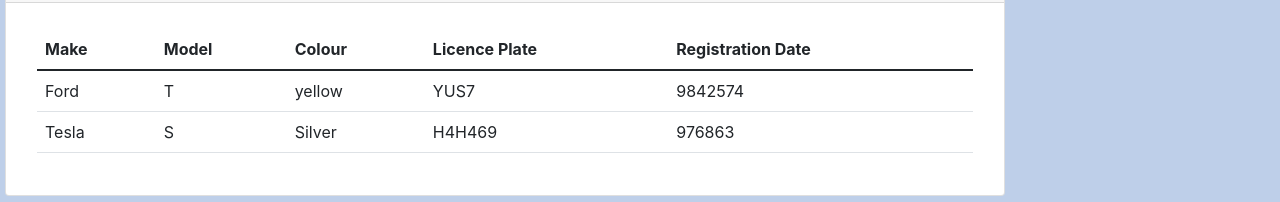
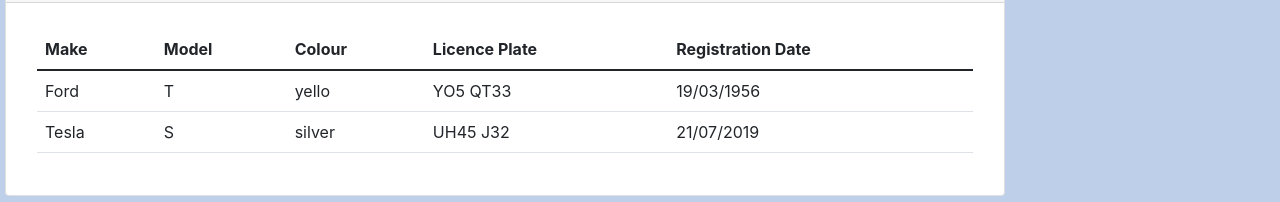
Before and after one commit to victoriamanicom/FP-Group1, a React (Create React App) app in the folder Frontend/fp-group1/: page /1/vehicle in a window 1280 px wide. Shown: the part 529-731 px from the top of the page. Built offline with nearby package versions, Linux system fonts and the light colour scheme.

Commit message:
FP1-67 #state lifted connection from citizen about to vehilce return

```diff
--- a/Frontend/fp-group1/src/components/CitizenAbout/CitizenAbout.jsx
+++ b/Frontend/fp-group1/src/components/CitizenAbout/CitizenAbout.jsx
@@ -33,7 +33,21 @@ const CitizenAbout = ({suspectID}) => {
             citizenID: "001L",
             associatesData: {},
             whereaboutsData: {},
-            vehicleData: {},
+            vehicleData: [
+                {
+                    make: "Ford",
+                    model: "T",
+                    colour: "yello",
+                    licencePlate: "YO5 QT33",
+                    regestrationDate: "19/03/1956"
+                },{
+                    make: "Tesla",
+                    model: "S",
+                    colour: "silver",
+                    licencePlate: "UH45 J32",
+                    regestrationDate: "21/07/2019"
+                }
+            ],
             mobileData: {
                 phoneNum: "08428 768234",
                 network: "Norange",
@@ -124,7 +138,7 @@ const CitizenAbout = ({suspectID}) => {
                             <MobileReturn mobileData={suspectData.mobileData}/>
                         </Route>
                         <Route path="/:lastName/vehicle">
-                            <VehicleReturn />
+                            <VehicleReturn vehicleData={suspectData.vehicleData} />
                         </Route>
                         <Route path="/:lastName/associates">
                             <AssociatesReturn />
--- a/Frontend/fp-group1/src/components/CitizenAbout/VehicleReturn/VehicleReturn.jsx
+++ b/Frontend/fp-group1/src/components/CitizenAbout/VehicleReturn/VehicleReturn.jsx
@@ -2,32 +2,16 @@ import { Card } from "react-bootstrap";
 import Table from 'react-bootstrap/Table';
 import "./VehicleReturn.css"
 
-const VehicleReturn = () => {
+const VehicleReturn = ({vehicleData}) => {
 
-    const vehicleData = [
-        {
-            make: "Ford",
-            model: "T",
-            colour: "yellow",
-            vehicleRegistration: "YUS7",
-            dateRegistration: "9842574"
-        },{
-            make: "Tesla",
-            model: "S",
-            colour: "Silver",
-            vehicleRegistration: "H4H469",
-            dateRegistration: "976863"
-        }
-    ]
-
-    const ListVehicles = ({make, model, colour, vehicleRegistration, dateRegistration}) => {
+    const ListVehicles = ({make, model, colour, licencePlate, regestrationDate}) => {
         return (
             <tr>
                 <td>{make}</td>
                 <td>{model}</td>
                 <td>{colour}</td>
-                <td>{vehicleRegistration}</td>
-                <td>{dateRegistration}</td>
+                <td>{licencePlate}</td>
+                <td>{regestrationDate}</td>
             </tr>
         )
     }
@@ -48,7 +32,7 @@ const VehicleReturn = () => {
                     </thead>
                     <tbody>
                         {vehicleData.map(vehicle =>
-                        <ListVehicles key={vehicleData.vehicleRegistration} {...vehicle} />
+                        <ListVehicles key={vehicleData.licencePlate} {...vehicle} />
                         )}
                     </tbody>
                 </Table>
```
